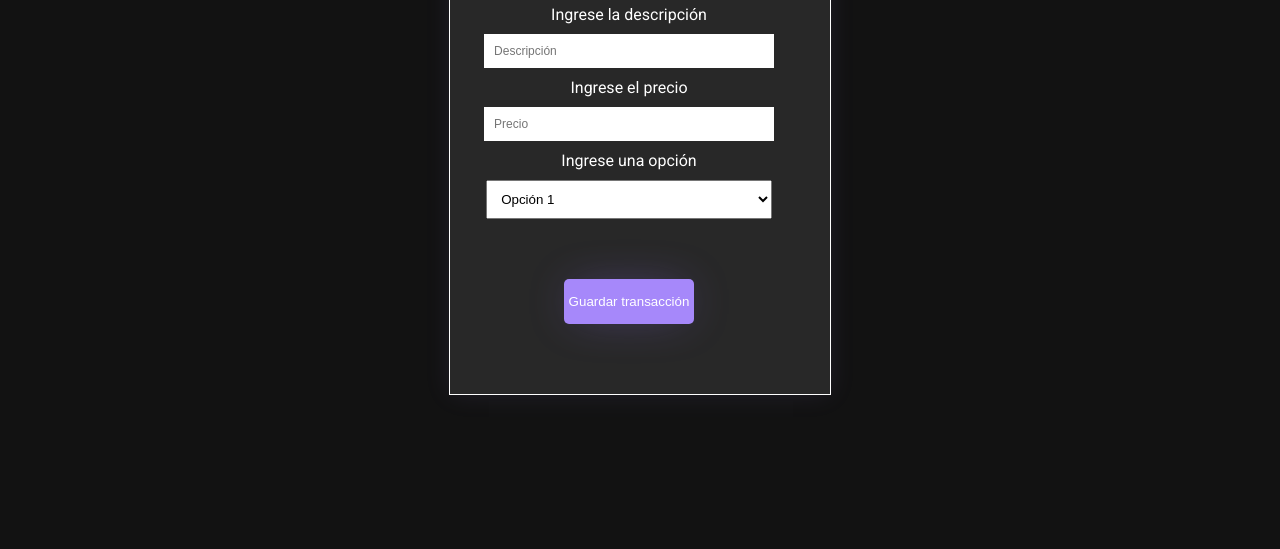
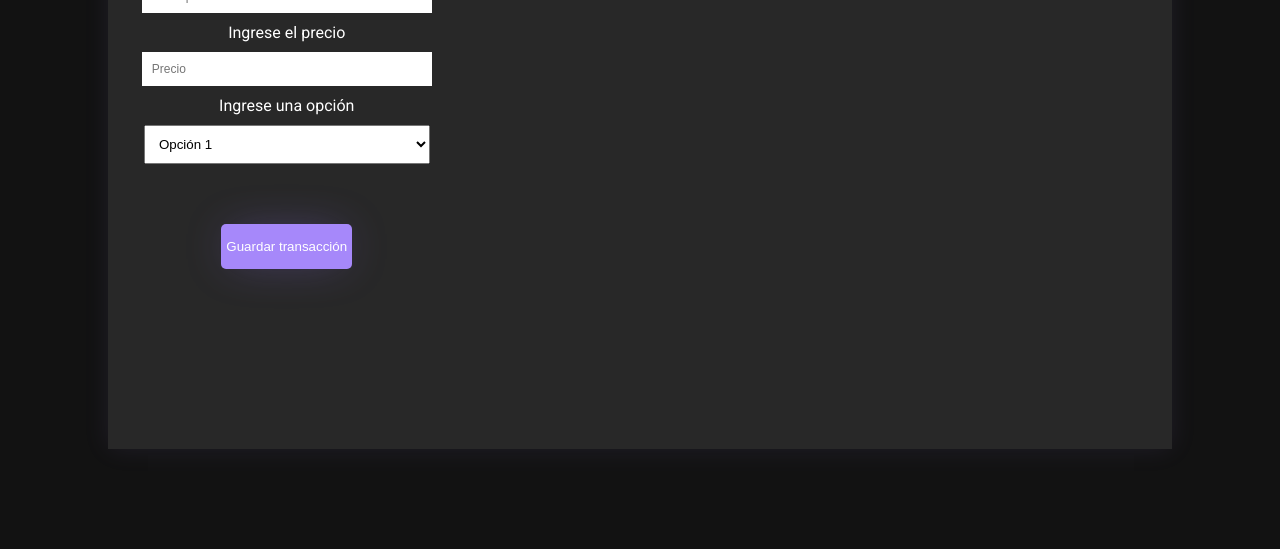
Before and after one commit to cufardixx/appFrontBack, a plain HTML site: page web/index.html in a window 1280 px wide. Shown: the part 251-800 px from the top of the page. Drawn offline with Linux system fonts and the light colour scheme; no server answers.

Commit message:
update bugs

```diff
--- a/web/script.js
+++ b/web/script.js
@@ -5,7 +5,7 @@ const divTransacciones = document.getElementById('verTransacciones')
 let ID= 1
 
 
-
+ver()
 elementoFormulario.addEventListener("submit", (event) => {
     event.preventDefault();
 
--- a/web/style.css
+++ b/web/style.css
@@ -7,6 +7,7 @@ body{
     box-sizing: border-box;
     font-family: "Roboto", sans-serif;
 }
+
 .titulo{
     color: #a688fa;
 }
@@ -25,7 +26,8 @@ body{
     gap: 20px;
     background-color: #282828 ;
     box-shadow: 0px 0px 25px -1px rgba(166,136,250,0.1);
-    border: 1px solid white;
+    height: 70%;
+    width: 80%;
 }
 
 .form{
@@ -69,8 +71,8 @@ input{
 }
 
 .transacciones{
-    border: white 1px solid;
-    height: 100%;
+    overflow:scroll;
+    width: 60%;
 }
 
 ul{
```
